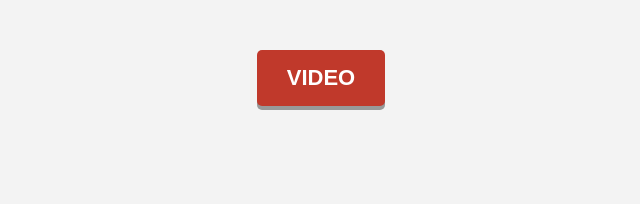
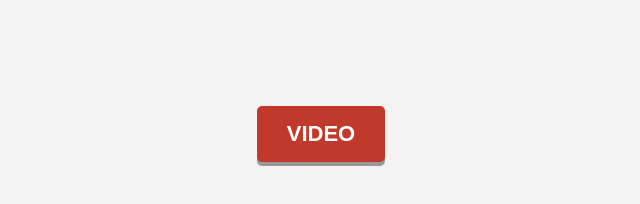
Before and after one commit to nobodus/hannahchristmas, a plain HTML site: page index.html in a window 1280 px wide. Both pictures are taken after a click on the button "MUSIC". Shown: the whole page, without its empty margins (319-959 px from the left). Drawn offline with Linux system fonts and the light colour scheme.

Commit message:
Update index.html

```diff
--- a/index.html
+++ b/index.html
@@ -6,10 +6,8 @@
 </head>
 <body>
     <div class="container">
-        <div id="buttons">
-            <button id="musicButton" class="christmas-button">MUSIC</button>
-            <button id="playButton" class="christmas-button" style="display:none;">VIDEO</button>
-        </div>
+        <button id="musicButton" class="christmas-button">MUSIC</button>
+        <button id="playButton" class="christmas-button" style="visibility:hidden; opacity:0;">VIDEO</button>
         <div id="audioPlayer" style="display:none;">
             <audio controls>
                 <source src="Song.mp3" type="audio/mpeg">
@@ -31,18 +29,21 @@
         var audioPlayer = document.querySelector('#audioPlayer audio');
         var videoContainer = document.getElementById("video");
         var imageDisplay = document.getElementById("imageDisplay");
-        var images = ['image1.jpg', 'image2.jpg', 'image3.jpg']; // Replace with your image filenames
+        var images = ['image1.jpg', 'image2.jpg', 'image3.jpg']; // Replace with your actual image filenames
 
         musicButton.onclick = function() {
-            this.style.display = 'none'; // Hide the music button
-            playButton.style.display = 'block'; // Show the video button
+            this.style.visibility = 'hidden'; // Hide the music button
+            this.style.opacity = '0';
+            playButton.style.visibility = 'visible'; // Show the video button
+            playButton.style.opacity = '1';
+            audioPlayer.play();
             audioPlayer.style.display = 'block';
-            audioPlayer.play();
         };
 
         playButton.onclick = function() {
             videoContainer.style.display = 'block';
-            this.style.display = 'none'; // Hide the video button
+            this.style.visibility = 'hidden'; // Hide the video button
+            this.style.opacity = '0';
             videoContainer.children[0].play(); // Play the video
             startImageFlash();
         };
@@ -54,7 +55,6 @@
                     counter = 0;
                 }
                 imageDisplay.style.backgroundImage = 'url(' + images[counter] + ')';
-                imageDisplay.style.backgroundSize = 'contain'; // Ensure the image fits well
                 counter++;
             }, 3000); // Change image every 3 seconds
         }
```
